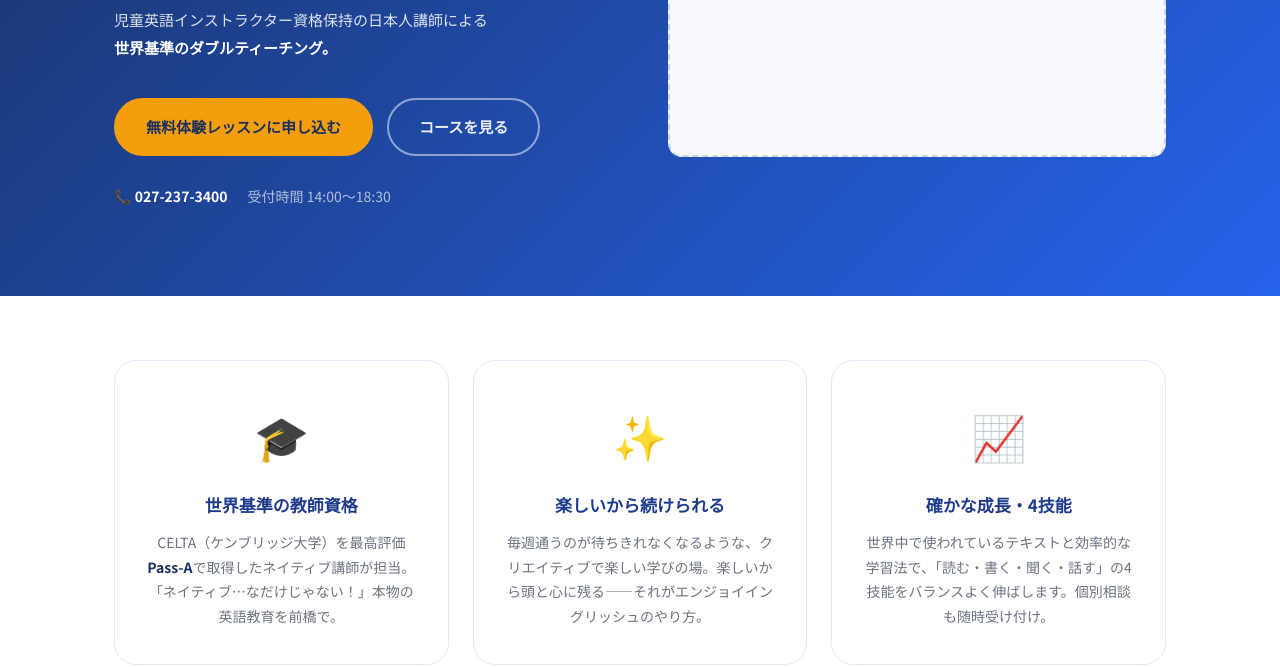
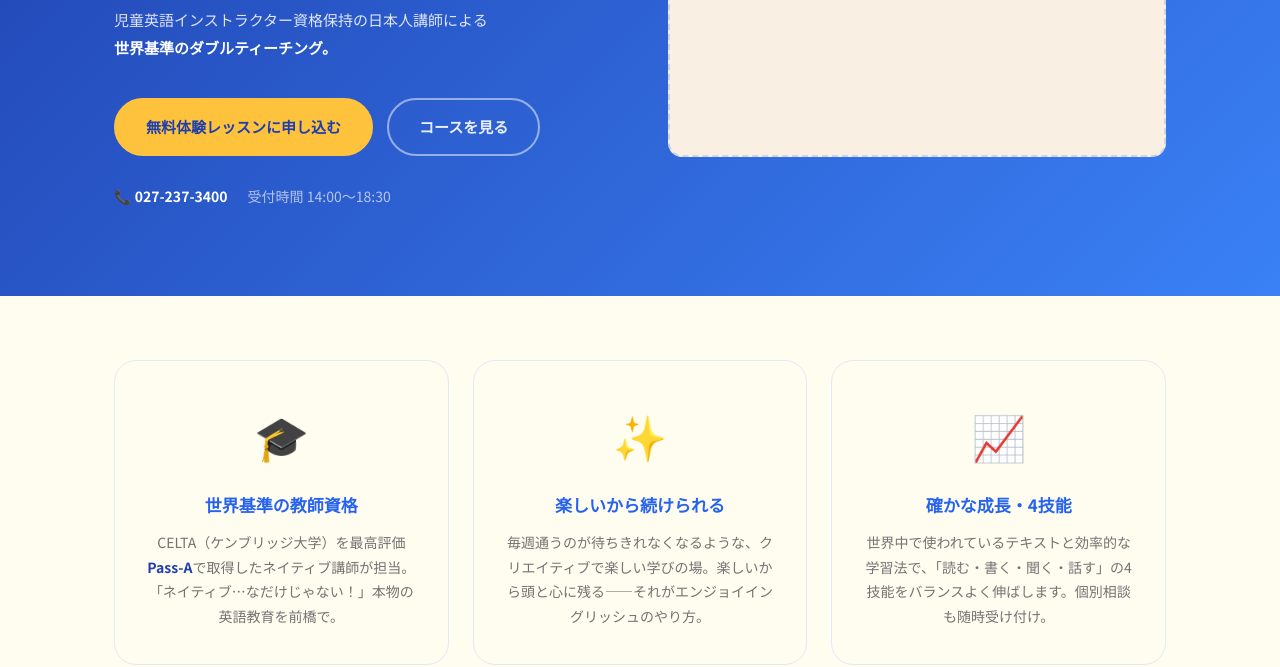
Before and after one commit to Davidsensei/CarolynSchool, a plain HTML site: page preview.html in a window 1280 px wide. Shown: the part 433-1100 px from the top of the page. Drawn offline with Linux system fonts and the light colour scheme.

Commit message:
Apply cream/amber palette to color variables
Co-Authored-By: Claude Opus 4.7 <noreply@anthropic.com>

```diff
--- a/preview.html
+++ b/preview.html
@@ -10,16 +10,16 @@
   <link href="https://fonts.googleapis.com/css2?family=Noto+Sans+JP:wght@400;500;700;900&family=Poppins:wght@600;700;800&display=swap" rel="stylesheet">
 <style>
 :root {
-  --blue-deep:    #1a3060;
-  --blue:         #1e3a8a;
-  --blue-mid:     #2563eb;
-  --amber:        #f59e0b;
-  --amber-dark:   #d97706;
-  --bg-white:     #ffffff;
-  --bg-light:     #eff6ff;
-  --bg-section:   #f7f9ff;
-  --text-dark:    #111827;
-  --text-muted:   #6b7280;
+  --blue-deep:    #1f3fad;
+  --blue:         #2563ef;
+  --blue-mid:     #3a81f6;
+  --amber:        #ffc23d;
+  --amber-dark:   #e0a000;
+  --bg-white:     #fffcf0;
+  --bg-light:     #f7f4e9;
+  --bg-section:   #f9efe2;
+  --text-dark:    #19191a;
+  --text-muted:   #737373;
   --text-white:   #ffffff;
   --radius-sm:    8px;
   --radius:       14px;
--- a/style.css
+++ b/style.css
@@ -7,20 +7,20 @@
 
 :root {
   /* --- Brand Colors (edit these to match your logo) --- */
-  --blue-deep:    #1a3060;   /* Darkest blue — dark sections, footer */
-  --blue:         #1e3a8a;   /* Main blue — headings, nav logo */
-  --blue-mid:     #2563eb;   /* Mid blue — hero gradient end, focus rings */
-  --amber:        #f59e0b;   /* Yellow/gold — buttons, accents */
-  --amber-dark:   #d97706;   /* Darker amber — button hover */
+  --blue-deep:    #1f3fad;   /* Darkest blue — dark sections, footer */
+  --blue:         #2563ef;   /* Main blue — headings, nav logo */
+  --blue-mid:     #3a81f6;   /* Mid blue — hero gradient end, focus rings */
+  --amber:        #ffc23d;   /* Yellow/gold — buttons, accents (primary) */
+  --amber-dark:   #e0a000;   /* Darker amber — button hover */
 
   /* --- Backgrounds --- */
-  --bg-white:     #ffffff;
-  --bg-light:     #eff6ff;   /* Light blue — alternate sections */
-  --bg-section:   #f7f9ff;   /* Very subtle blue-white — table stripes */
+  --bg-white:     #fffcf0;   /* Cream — base background, cards */
+  --bg-light:     #f7f4e9;   /* Warm off-white — alternate sections (muted) */
+  --bg-section:   #f9efe2;   /* Subtle cream — table stripes (secondary) */
 
   /* --- Text --- */
-  --text-dark:    #111827;
-  --text-muted:   #6b7280;
+  --text-dark:    #19191a;
+  --text-muted:   #737373;
   --text-white:   #ffffff;
 
   /* --- UI --- */
```
